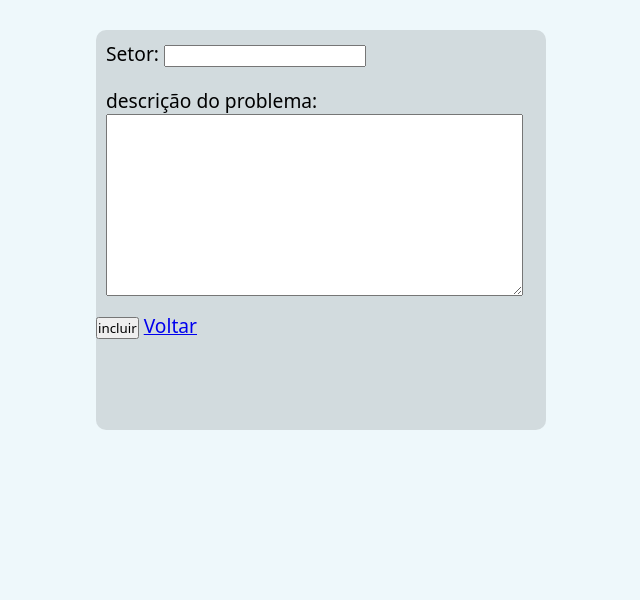
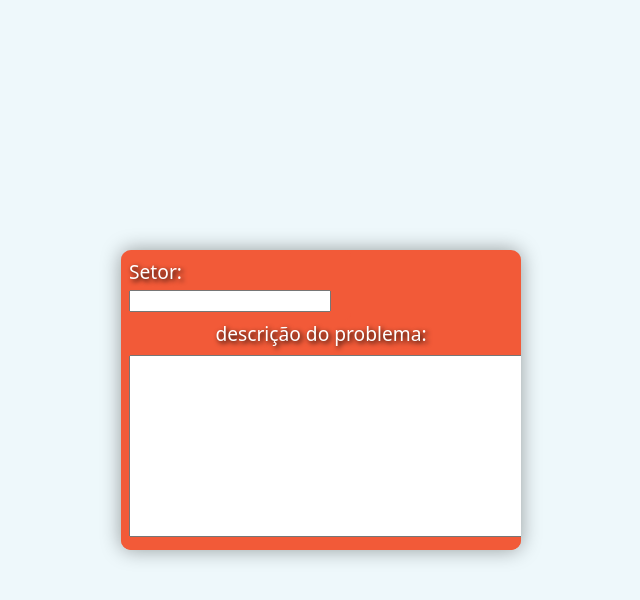
Before and after one commit to SamuelItalo/solicite, a plain HTML site: page addchamado.html in a window 1280 px wide. Shown: the whole page, without its empty margins (319-959 px from the left). Drawn offline with Linux system fonts and the light colour scheme.

Commit message:
atualizei formulario

```diff
--- a/addchamado.html
+++ b/addchamado.html
@@ -8,19 +8,22 @@
     <title>Solicite help</title>
 </head>
 <body>
-    <section id="fomricl">
+    <section id="descricao">
         <form action="" method="post" id="setores">
-            <p id="psetor">
-                <label for="isetor">Setor:</label>
+            <p id="setor">
+                <label for="isetor" id="isetor">Setor:</label>
                 <input type="text" name="setor" id="isetor">
             </p>
 
-            <p id="pdescri">
-                <label for="idescri">descrição do problema:</label><br>
+            <p id="descri">
+                <label for="idescri" id="idescri">descrição do problema:</label><br>
                 <textarea name="descri" id="idescri" cols="50" rows="10"></textarea>
             </p>
-            <input type="button" value="incluir">
-            <a href="index.html">Voltar</a>
+
+            <p id="botoes">
+                <a href="index.html">Voltar</a>
+                <input type="button" value="Enviar">
+            </p>
         </form>
 
     </section>
--- a/estilos/style.css
+++ b/estilos/style.css
@@ -94,34 +94,83 @@ div#chamadob {
     box-shadow: 2px 4px 13px 1px rgba(0, 0, 0, 0.329);
 }
 
-div#chamadoa > select#iaberto {
-    width: 90%;
-    height: 80%;
+section#descricao {
+    position: absolute;
+    top: 50%;
+    left: 50%;
+
+    font-size: 1.2em;
+    overflow: hidden;
+    background-color: #F25A38;
+    color: white;
+
+    width: 400px;
+    height: 300px;
+    border-radius: 10px;
+    box-shadow: 0px 0px 20px rgba(0, 0, 0, 0.377);
+
+    transform: translate(-50%, -50%);
 }
 
-section#fomricl {
-    display: block;
-    margin: auto;
-    width: 450px;
-    height: 560px;
+form#setores > p#setor {
+    text-align: left;
+    padding: 10px;
+    background-color: #F25A38;
+    text-shadow: 2px 2px 5px black;
+}
+
+
+form#setores > p#setor  {
+    width: 230px;
+    border-radius: 7px;
+    padding: 8px;
+    background-color: #f25a383f;
+}
+
+form#setores > p#descri {
+    text-align: center;
+    background-color: #F25A38;
+    text-shadow: 2px 2px 5px black;
+}
+
+
+form#setores > p#descri > label#idescri {
+    border-radius: 10px;
+    padding: 6px;
+}
+
+form#setores > p#descri > textarea#idescri {
+    margin: 8px;
+}
+
+form#setores > p#botoes > a {
+    display: inline-block;
+    margin-left: 33%;
+    font-size: 1em;
+    text-decoration: none;
+    color: white;
+    background-color: #03738cc5;
+    border-radius: 5px;
+    padding: 6px;
 
 }
 
-
-form#setores {
-
-    font-size: 1.2em;
-    margin-top: 30px;
-    height: 400px;
-    background-color: rgba(38, 39, 41, 0.137);border-radius: 10px;
+form#setores > p#botoes > a:hover  {
+background-color: #03738C;
 }
 
-form#setores > p#psetor {
-    width: 100%;
-    padding: 10px;
+form#setores > p#botoes > input {
+    font-size: 1em;
+    font-variant: normal;
+    width: 70px;
+    height: 38px;
+    color: white;
+    background-color: #af422aa4;
+    border: none;
+    border-radius: 5px;
 }
 
-form#setores > p#pdescri {
-    width: 100%;
-    padding: 10px;
+form#setores > p#botoes > input:hover {
+    background-color: #dd5132;
+    cursor: pointer;
 }
```
